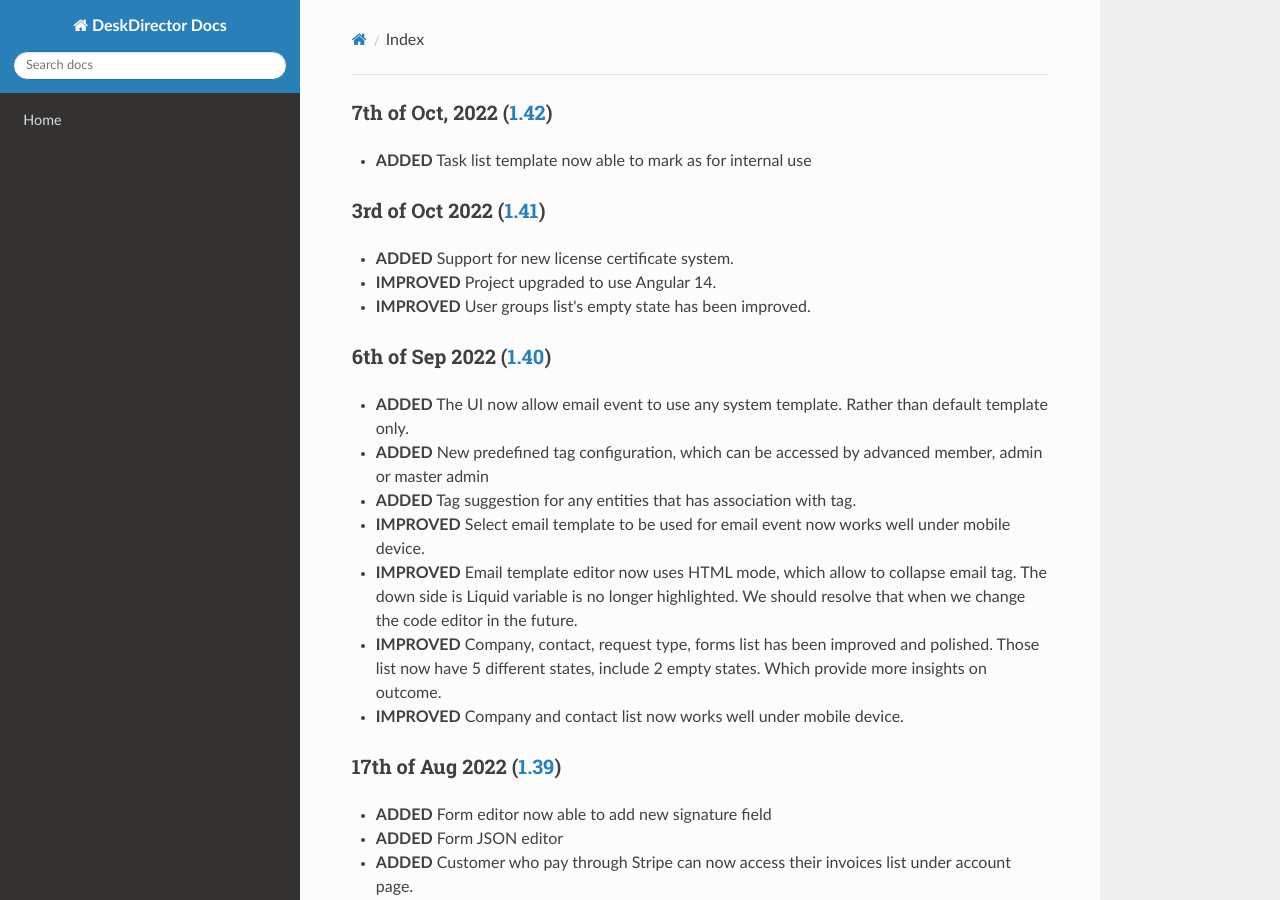
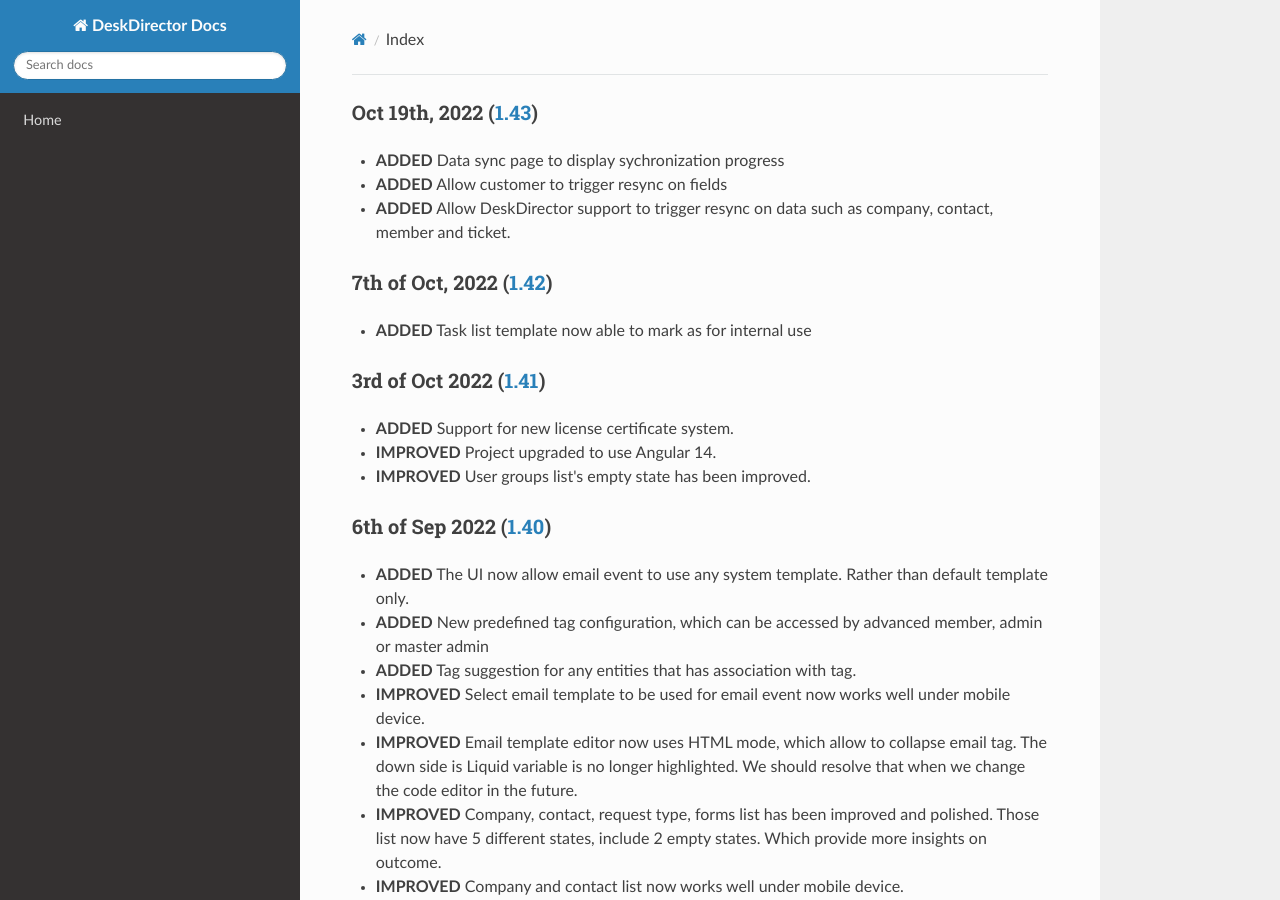
Before and after one commit to DeskDirector/docs, an MkDocs documentation site: the page built from docs/_release/admin/README.md, in a window 1280 px wide and 900 px high. Built offline with MkDocs 1.6.1, drawn with Linux system fonts in a browser that asks for light colours; nearby versions of some CDN libraries; old or Windows-style settings are respelled for this version of MkDocs.

Commit message:
Update README.md

```diff
--- a/docs/_release/admin/README.md
+++ b/docs/_release/admin/README.md
@@ -1,3 +1,9 @@
+### Oct 19th, 2022 ([1.43](v1.43.1))
+
+- **ADDED** Data sync page to display sychronization progress
+- **ADDED** Allow customer to trigger resync on fields
+- **ADDED** Allow DeskDirector support to trigger resync on data such as company, contact, member and ticket.
+
 ### 7th of Oct, 2022 ([1.42](v1.42.1))
 
 - **ADDED** Task list template now able to mark as for internal use
```
